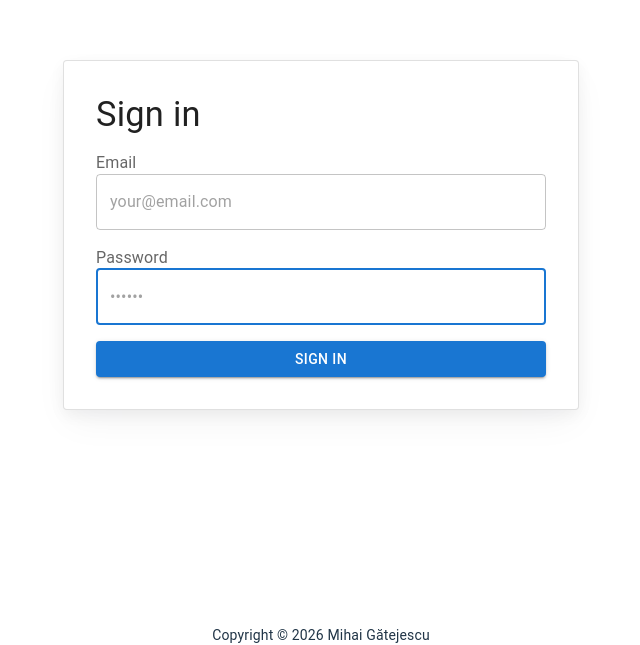
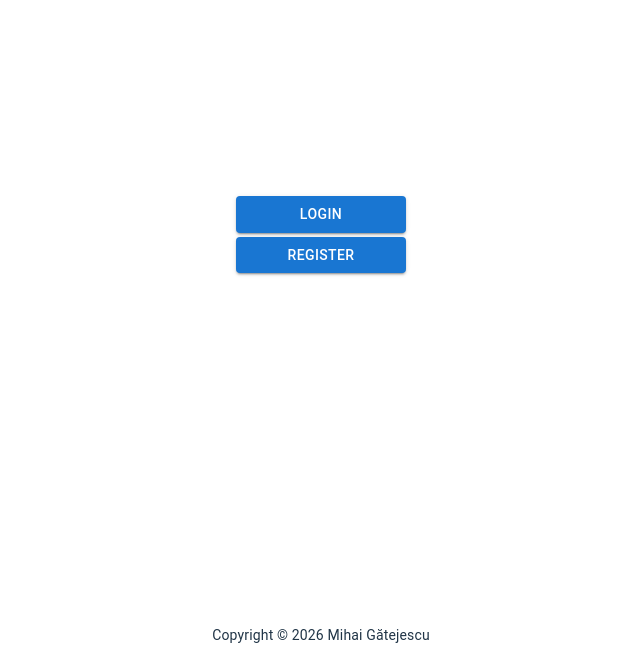
Before and after one commit to odCat/castle-client, a React (Vite) app: page / in a window 1280 px wide. Shown: the part 155-800 px from the top of the page, without its empty margins (319-959 px from the left). Built offline with nearby package versions, Linux system fonts and the light colour scheme.

Commit message:
Add the router

```diff
--- a/package.json
+++ b/package.json
@@ -14,7 +14,8 @@
     "@emotion/styled": "^11.14.1",
     "@mui/material": "^7.3.7",
     "react": "^19.2.0",
-    "react-dom": "^19.2.0"
+    "react-dom": "^19.2.0",
+    "react-router": "^7.12.0"
   },
   "devDependencies": {
     "@eslint/js": "^9.39.1",
--- a/src/App.jsx
+++ b/src/App.jsx
@@ -1,9 +1,10 @@
 import './App.css'
 import LoginCard from "./components/LoginCard.jsx";
-// import OnlineCard from "./components/OnlineCard.jsx";
+import OnlineCard from "./components/OnlineCard.jsx";
 import Copyright from "./components/Copyright.jsx";
 import {Box, Container} from "@mui/material";
-// import RegisterCard from "./components/RegisterCard.jsx";
+import {Route, Routes} from "react-router";
+import RegisterCard from "./components/RegisterCard.jsx";
 
 
 export default function App() {
@@ -11,9 +12,11 @@ export default function App() {
     return (
         <Box sx={{ display: "flex", flexDirection: "column", minHeight: "100vh" }}>
             <Container sx={{ display: "flex", flexDirection: "column", justifyContent: "center", flex: 1 }}>
-              <LoginCard />
-              {/*<RegisterCard />*/}
-              {/*<OnlineCard /> */}
+                <Routes>
+                    <Route path="/" element={<OnlineCard />} />
+                    <Route path="/register" element={<RegisterCard />} />
+                    <Route path="/login" element={<LoginCard />} />
+                </Routes>
             </Container>
 
             <Copyright />
--- a/src/components/OnlineCard.jsx
+++ b/src/components/OnlineCard.jsx
@@ -1,12 +1,20 @@
 import {Button, Stack} from "@mui/material";
+import {useNavigate} from "react-router";
 
 
 export default function OnlineCard() {
 
+    const navigate = useNavigate();
+
     return (
         <Stack direction="column" spacing={0.5}>
-            <Button variant="contained">Login</Button>
-            <Button variant="contained">Register</Button>
+            <Button variant="contained" onClick={() => navigate("/login")}>
+                Login
+            </Button>
+
+            <Button variant="contained" onClick={() => navigate("/register")}>
+                Register
+            </Button>
         </Stack>
     )
 }
--- a/src/main.jsx
+++ b/src/main.jsx
@@ -2,10 +2,13 @@ import { StrictMode } from 'react'
 import { createRoot } from 'react-dom/client'
 import './index.css'
 import App from './App.jsx'
+import {BrowserRouter} from "react-router";
 
 
 createRoot(document.getElementById('root')).render(
   <StrictMode>
-    <App />
+      <BrowserRouter>
+          <App />
+      </BrowserRouter>
   </StrictMode>,
 )
```
Also changed, not shown: 1 other file (tests, documents, lock files or other folders). Lines whose indentation alone changed are shown as unchanged.
